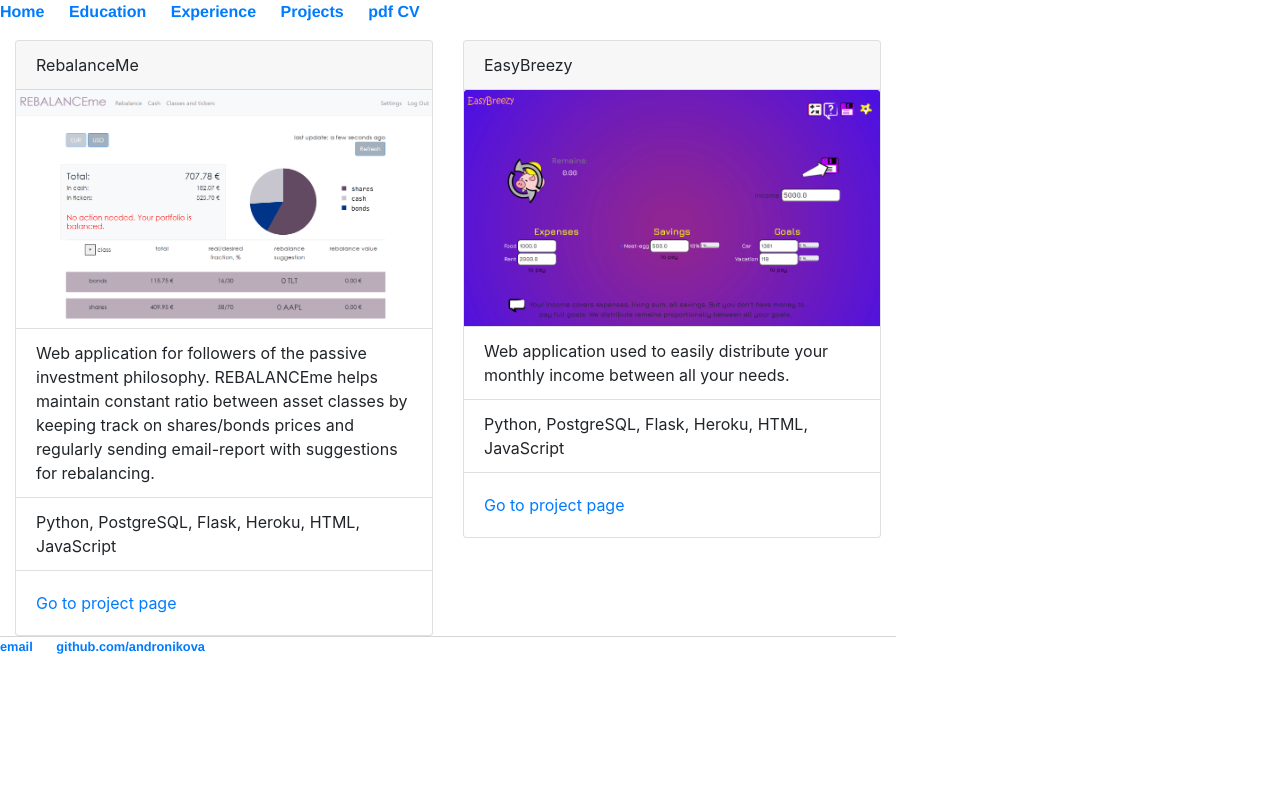
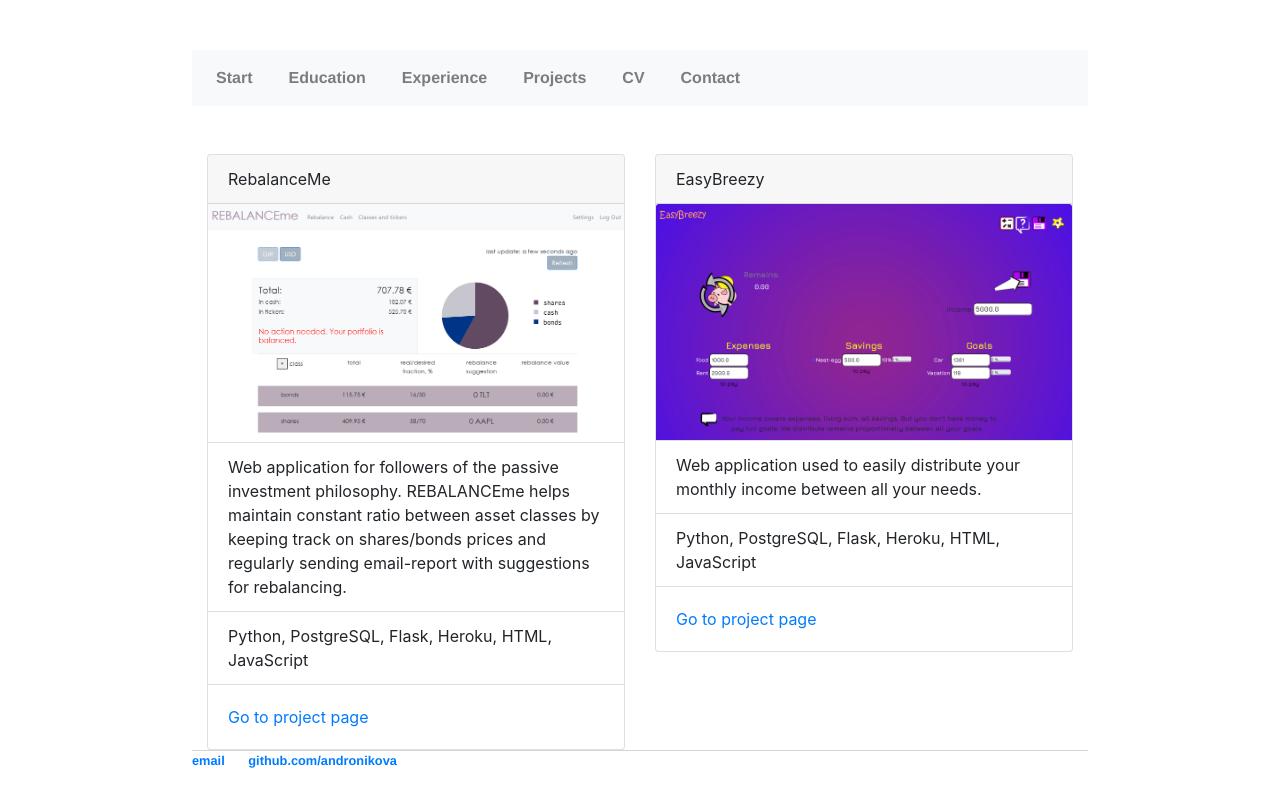
Before and after one commit to andronikova/andronikova.github.io, a Jekyll site: the page built from projects.html, in a window 1280 px wide. Shown: the top 807 px of the page. Built offline with Jekyll 4.4.1, drawn with Linux system fonts in a browser that asks for light colours.

Commit message:
change navbar

```diff
--- a/_layouts/default.html
+++ b/_layouts/default.html
@@ -21,16 +21,40 @@
 
 
 		</head>
-		<body>
-			<nav>
-	    		<ul>
-	        		<li><a href="/">Home</a></li>
-		        	<li><a href="/education">Education</a></li>
-	        		<li><a href="/work">Experience</a></li>
-	        		<li><a href="/projects">Projects</a></li>
-					<li><a href="/pdf cv">pdf CV</a></li>
-	    		</ul>
+		<body style="margin: 50px auto;">
+			<nav class="navbar navbar-expand-lg navbar-light bg-light">
+			  <button class="navbar-toggler" type="button" data-toggle="collapse" data-target="#navbarTogglerDemo01" aria-controls="navbarTogglerDemo01" aria-expanded="false" aria-label="Toggle navigation">
+				<span class="navbar-toggler-icon"></span>
+			  </button>
+			  <div class="collapse navbar-collapse" id="navbarTogglerDemo01">
+				<!--<a class="navbar-brand" href="/">AD</a>-->
+				<ul class="navbar-nav mr-auto mt-2 mt-lg-0">
+				  <li class="nav-item">
+					<a class="nav-link" href="/">Start</a>
+				  </li>
+				  <li class="nav-item">
+					<a class="nav-link" href="/education">Education</a>
+				  </li>
+				  <li class="nav-item">
+					<a class="nav-link" href="/work">Experience</a>
+				  </li>
+				  <li class="nav-item">
+					<a class="nav-link" href="/projects">Projects</a>
+				  </li>
+
+				  <li class="nav-item">
+					<a class="nav-link" href="/cv">CV</a>
+				  </li>
+
+				  <li class="nav-item">
+					<a class="nav-link" href="/contact">Contact</a>
+				  </li>
+
+				</ul>
+
+			  </div>
 			</nav>
+
 			<div class="container">
 
 			{{ content }}
--- a/projects.html
+++ b/projects.html
@@ -2,7 +2,8 @@
 layout: default
 title: Andronikova Daria
 ---
-
+<br>
+<br>
 <div class="row">
   <div class="col-sm-6">
     <div class="card">
```
Also changed, not shown: index.html (+11 -0 lines).
